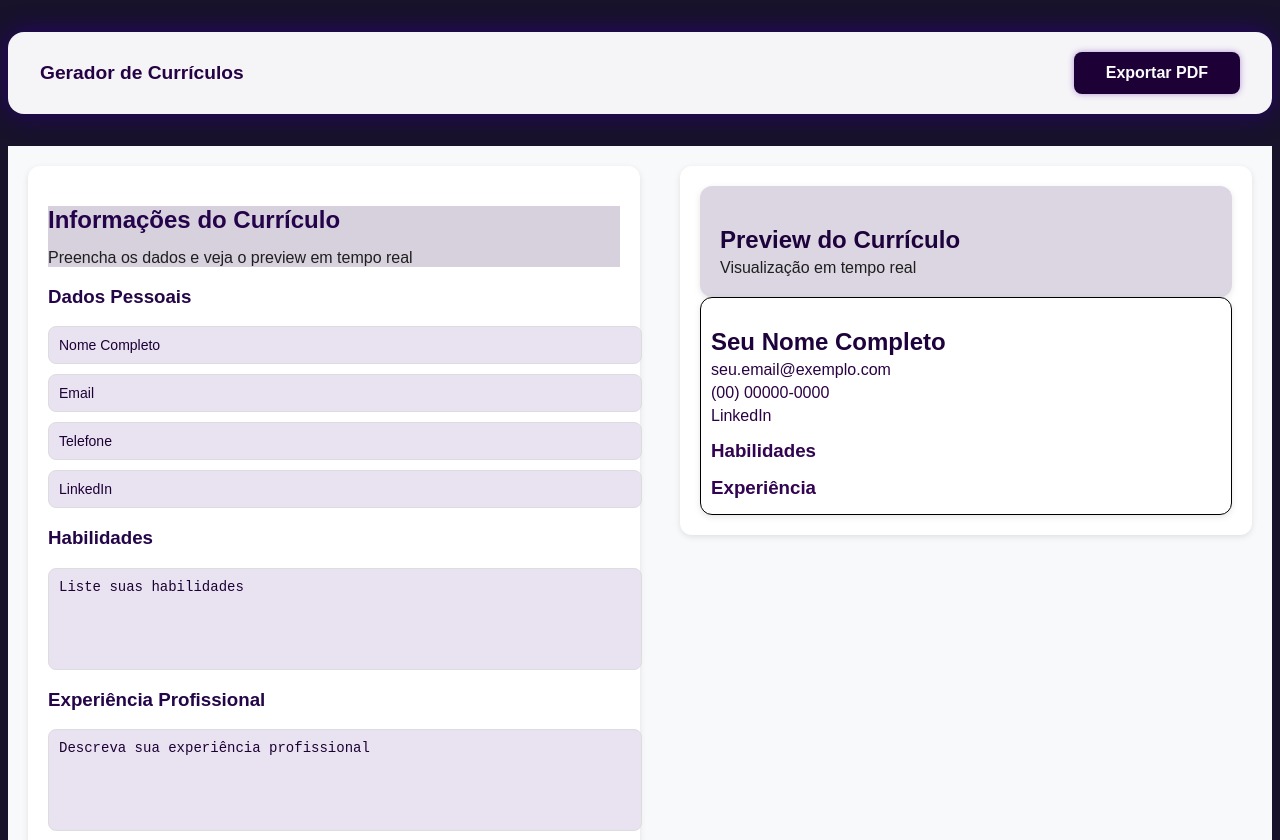
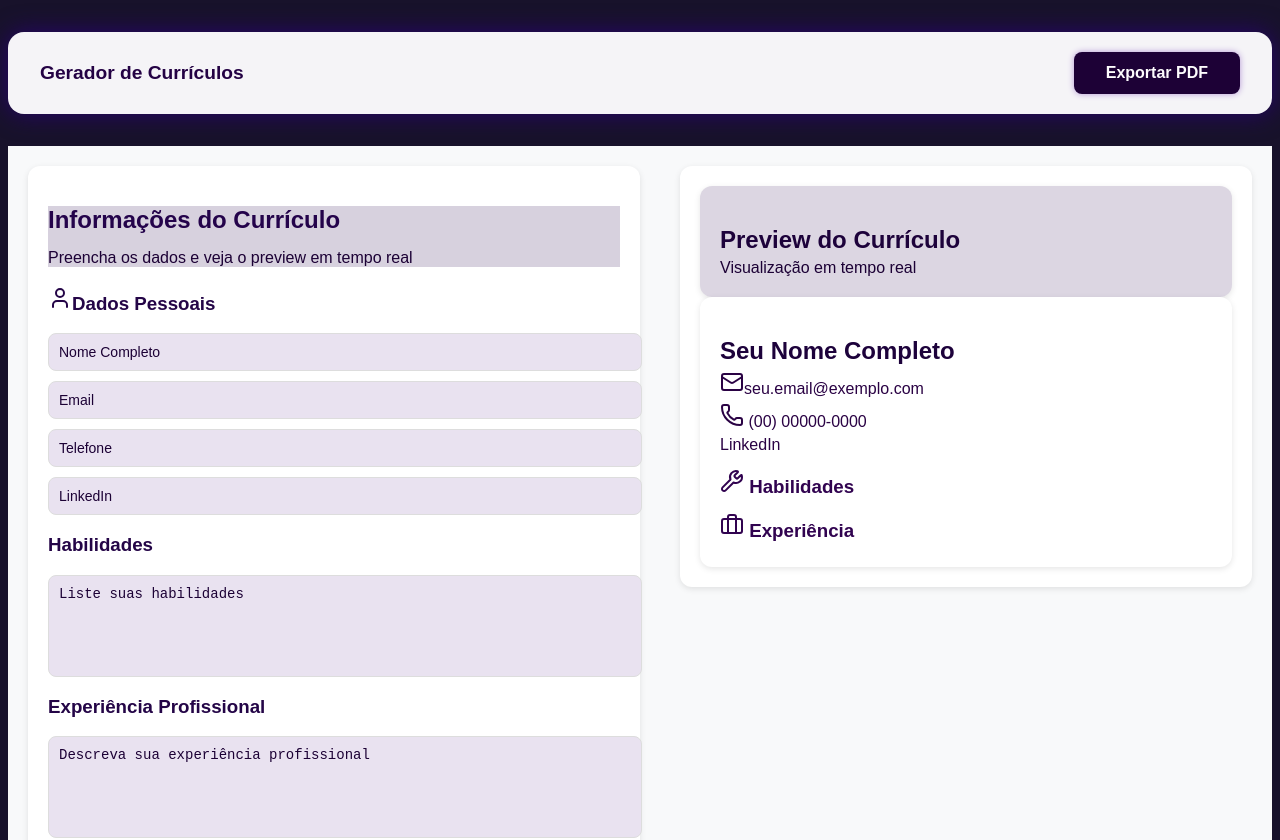
Before and after one commit to devBiaMedeiros/Gerador-de-Curriculo, a React (Vite) app: page / in a window 1280 px wide. Shown: the top 840 px of the page. Built offline with nearby package versions, Linux system fonts and the light colour scheme.

Commit message:
instalado o lucide icons

```diff
--- a/package.json
+++ b/package.json
@@ -12,6 +12,8 @@
   "dependencies": {
     "html2canvas": "^1.4.1",
     "jspdf": "^3.0.2",
+    "lucide": "^0.542.0",
+    "lucide-react": "^0.542.0",
     "react": "^19.1.1",
     "react-dom": "^19.1.1",
     "react-to-pdf": "^2.0.1"
--- a/src/App.tsx
+++ b/src/App.tsx
@@ -4,7 +4,7 @@ import DadosPessoais from "./components/DadosPessoais";
 import Habilidades from "./components/Habilidades";
 import Experiencia from "./components/Experiencia";
 import Preview from "./components/Preview";
-import jsPDF from "jspdf";
+import { jsPDF } from "jspdf";
 import "./App.css";
 
 function App() {
--- a/src/components/DadosPessoais.tsx
+++ b/src/components/DadosPessoais.tsx
@@ -1,3 +1,4 @@
+import { User } from "lucide-react";
 import HeaderContent from "./HeaderContent";
 
 type Props = {
@@ -8,7 +9,7 @@ export default function DadosPessoais({ onChange }: Props) {
   return (
    <div>
       <HeaderContent titulo="Informações do Currículo" content="Preencha os dados e veja o preview em tempo real" bgColor="#25034b2e"/>
-      <h3>Dados Pessoais</h3>
+      <h3>< User/>Dados Pessoais</h3>
       <input
         type="text"
         placeholder="Nome Completo"
--- a/src/components/Header.tsx
+++ b/src/components/Header.tsx
@@ -1,5 +1,4 @@
-import React from "react";
-import "./Header.css";
+import "./styles/Header.css";
 
 type HeaderProps = {
   onExportPDF: () => void;
--- a/src/components/HeaderContent.css
+++ /dev/null
@@ -1,3 +0,0 @@
-.inicio{
-    color: #1f1f1f;
-}
--- a/src/components/HeaderContent.tsx
+++ b/src/components/HeaderContent.tsx
@@ -1,4 +1,4 @@
-import "./HeaderContent.css"
+import "./styles/HeaderContent.css"
 type HeaderContentProps={
     titulo:string;
     content:string;
--- a/src/components/Preview.tsx
+++ b/src/components/Preview.tsx
@@ -1,5 +1,5 @@
+import { Briefcase, Mail, Phone, Wrench } from "lucide-react";
 import HeaderContent from "./HeaderContent";
-
 
 type Props = {
   dados: {
@@ -13,19 +13,21 @@ type Props = {
 };
 
 export default function Preview({ dados }: Props) {
-
-
   return (
     <div>
-      <HeaderContent titulo="Preview do Currículo" content="Visualização em tempo real" bgColor="#25034b29"/>
-      <div style={{ border: "1px solid black", padding: "10px" }}>
+      <HeaderContent
+        titulo="Preview do Currículo"
+        content="Visualização em tempo real"
+        bgColor="#25034b29"
+      />
+      <div>
         <h2>{dados.nome || "Seu Nome Completo"}</h2>
-        <p>{dados.email || "seu.email@exemplo.com"}</p>
-        <p>{dados.telefone || "(00) 00000-0000"}</p>
+        <p><Mail/>{dados.email  || "seu.email@exemplo.com"}</p>
+        <p> <Phone/> {dados.telefone || "(00) 00000-0000"}</p>
         <p>{dados.linkedin || "LinkedIn"}</p>
-        <h3>Habilidades</h3>
+        <h3> <Wrench/> Habilidades</h3>
         <p>{dados.habilidades}</p>
-        <h3>Experiência</h3>
+        <h3> <Briefcase/> Experiência</h3>
         <p>{dados.experiencia}</p>
       </div>
     </div>
--- /dev/null
+++ b/src/components/styles/HeaderContent.css
@@ -0,0 +1,3 @@
+.inicio{
+    color :#1C0135;
+}
```
Also changed, not shown: src/components/styles/Header.css (renamed from src/components/Header.css), 1 other file (tests, documents, lock files or other folders).
